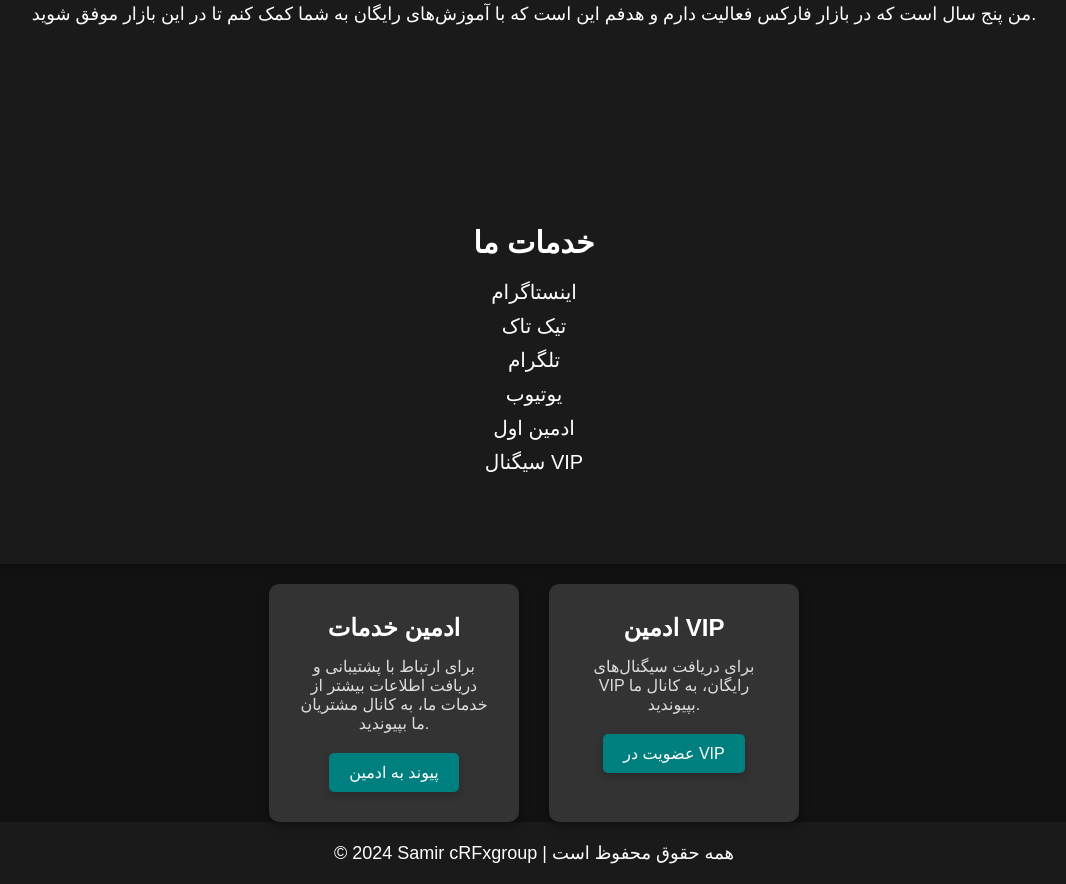
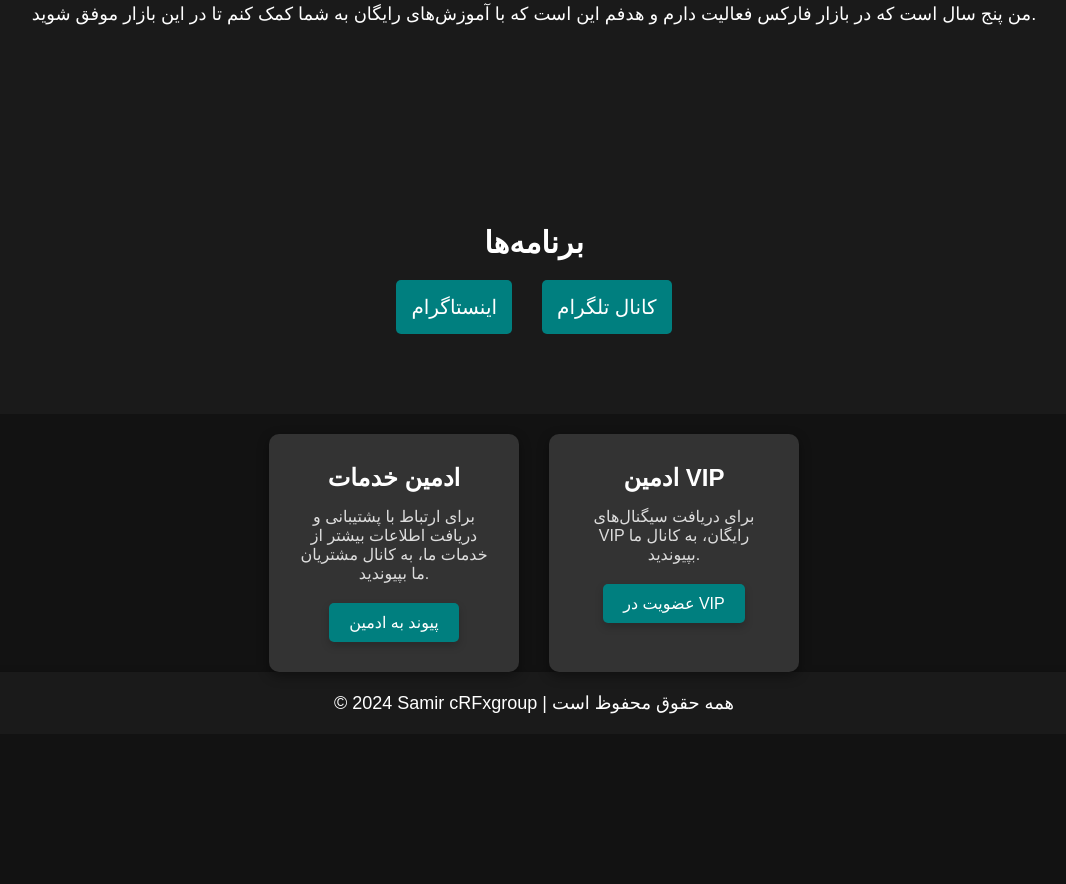
Before and after one commit to SamircRFxgroup/SamiircRFxgroup.github.io, a plain HTML site: page index.html in a window 1280 px wide. Shown: the part 911-1795 px from the top of the page, without its empty margins (106-1172 px from the left). After the commit the page ends 1645 px from the top, so only its background shows below. Drawn offline with Linux system fonts and the light colour scheme; a web font is replaced by a local one.

Commit message:
Update index.html

```diff
--- a/index.html
+++ b/index.html
@@ -31,7 +31,7 @@
         nav ul {
             display: flex;
             list-style: none;
-            gap: 20px; /* اضافه کردن فاصله بین دکمه‌ها */
+            gap: 20px;
         }
 
         nav ul li {
@@ -41,13 +41,13 @@
         nav ul li a {
             text-decoration: none;
             color: #fff;
-            font-size: 16px; /* اندازه متن‌ها کوچک‌تر شد */
+            font-size: 16px;
             font-weight: bold;
             padding: 12px 25px;
-            background-color: #007f7f; /* رنگ جدید برای باکس */
+            background-color: #007f7f;
             border-radius: 5px;
             transition: background-color 0.3s ease, transform 0.3s ease;
-            box-shadow: 0 4px 8px rgba(0, 0, 0, 0.2); /* کاهش قدرت نور */
+            box-shadow: 0 4px 8px rgba(0, 0, 0, 0.2);
         }
 
         nav ul li a:hover {
@@ -84,7 +84,7 @@
         }
 
         .hero h2 {
-            font-size: 40px; /* اندازه فونت هدر کاهش یافته */
+            font-size: 40px;
             color: #fff;
             text-shadow: 2px 2px 10px rgba(0, 0, 0, 0.7);
             letter-spacing: 2px;
@@ -95,7 +95,7 @@
             text-align: center;
             background: #1a1a1a;
             transition: background 0.3s ease;
-            box-shadow: 0 4px 10px rgba(0, 0, 0, 0.2); /* Shadow less intense */
+            box-shadow: 0 4px 10px rgba(0, 0, 0, 0.2);
         }
 
         .section:hover {
@@ -109,7 +109,7 @@
         }
 
         .section p {
-            font-size: 18px; /* اندازه متن کوچک‌تر شد */
+            font-size: 18px;
             margin-bottom: 40px;
             color: #fff;
         }
@@ -119,8 +119,8 @@
         }
 
         .section ul li a {
-            color: #fff; /* White text for better readability */
-            font-size: 20px; /* اندازه متن‌ها کوچک‌تر شد */
+            color: #fff;
+            font-size: 20px;
             display: block;
             margin: 10px 0;
             text-decoration: none;
@@ -154,7 +154,6 @@
             color: #ffcc00;
         }
 
-        /* Background Animation for Price Chart */
         .background-animation {
             position: absolute;
             top: 0;
@@ -176,7 +175,6 @@
             }
         }
 
-        /* Fade In Animation for Sections */
         .fadeInUp {
             animation: fadeInUp 1s ease-in-out;
         }
@@ -192,7 +190,7 @@
             }
         }
 
-        /* Admin Section Styles */
+        /* Admin Box Styles */
         .admin-boxes {
             display: flex;
             gap: 30px;
@@ -242,6 +240,42 @@
             transform: translateY(-3px);
         }
 
+        /* Programs Section */
+        .programs-section {
+            padding: 80px 20px;
+            text-align: center;
+            background: #1a1a1a;
+        }
+
+        .programs-section h2 {
+            font-size: 30px;
+            margin-bottom: 20px;
+            color: #fff;
+        }
+
+        .programs-section ul {
+            display: flex;
+            justify-content: center;
+            gap: 30px;
+            list-style: none;
+        }
+
+        .programs-section ul li a {
+            color: #fff;
+            font-size: 20px;
+            text-decoration: none;
+            display: block;
+            padding: 15px;
+            background-color: #007f7f;
+            border-radius: 5px;
+            transition: background-color 0.3s ease, transform 0.3s ease;
+        }
+
+        .programs-section ul li a:hover {
+            background-color: #ffcc00;
+            transform: translateY(-5px);
+        }
+
     </style>
 </head>
 <body>
@@ -265,19 +299,15 @@
         <p>من پنج سال است که در بازار فارکس فعالیت دارم و هدفم این است که با آموزش‌های رایگان به شما کمک کنم تا در این بازار موفق شوید.</p>
     </section>
 
-    <section id="services" class="section fadeInUp">
-        <h2>خدمات ما</h2>
+    <section class="programs-section fadeInUp">
+        <h2>برنامه‌ها</h2>
         <ul>
             <li><a href="https://www.instagram.com/samircrfxgroup/profilecard/?igsh=MmFzYnNlMTY3YW4z" target="_blank">اینستاگرام</a></li>
-            <li><a href="https://www.tiktok.com/@samircrfxgroup?_t=ZS-8roeKSmsiAe&_r=1" target="_blank">تیک تاک</a></li>
-            <li><a href="https://t.me/milionersho_cRFx" target="_blank">تلگرام</a></li>
-            <li><a href="https://www.youtube.com/@Samircrfxgroup" target="_blank">یوتیوب</a></li>
-            <li><a href="https://t.me/cRFxfamily" target="_blank">ادمین اول</a></li>
-            <li><a href="https://t.me/Samircrfx_signal" target="_blank">سیگنال VIP</a></li>
+            <li><a href="https://t.me/cRFxfamily" target="_blank">کانال تلگرام</a></li>
         </ul>
     </section>
 
-    <section class="admin-boxes">
+    <section class="admin-boxes fadeInUp">
         <div class="admin-box">
             <h3>ادمین خدمات</h3>
             <p>برای ارتباط با پشتیبانی و دریافت اطلاعات بیشتر از خدمات ما، به کانال مشتریان ما بپیوندید.</p>
```
